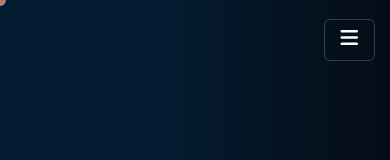
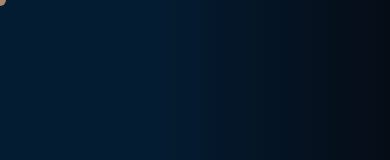
Before and after one commit to Marvel-Deone/my-portfolio, a Next.js app: page / in a window 390 px wide. Shown: the top 160 px of the page. Built offline with nearby package versions, Linux system fonts and the light colour scheme.

Commit message:
update: updated the hero section

```diff
--- a/app/layout.tsx
+++ b/app/layout.tsx
@@ -27,11 +27,13 @@ export default function RootLayout({
   return (
     <html lang="en">
       <head>
+        {/* <link rel="stylesheet" href="/f_logo.png" /> */}
+        <link rel="icon" href="/icon.png" />
         <link rel="preconnect" href="https://fonts.googleapis.com"></link>
         <link rel="preconnect" href="https://fonts.gstatic.com"></link>
+        <link rel="stylesheet" href="https://unpkg.com/aos@next/dist/aos.css" />
         <link rel="stylesheet" href="https://cdnjs.cloudflare.com/ajax/libs/font-awesome/6.7.2/css/all.min.css" integrity="sha512-Evv84Mr4kqVGRNSgIGL/F/aIDqQb7xQ2vcrdIwxfjThSH8CSR7PBEakCr51Ck+w+/U6swU2Im1vVX0SVk9ABhg==" crossOrigin="anonymous" referrerPolicy="no-referrer" />
         <link href="https://fonts.googleapis.com/css2?family=Roboto:ital,wght@0,100;0,300;0,400;0,500;0,700;0,900;1,100;1,300;1,400;1,500;1,700;1,900&family=Space+Grotesk:wght@300..700&display=swap" rel="stylesheet"></link>
-        <link rel="stylesheet" href="https://unpkg.com/aos@next/dist/aos.css" />
         <script src="/script.js"></script>
         {/* <link rel="preconnect" href="https://fonts.googleapis.com"></link>
       <link rel="preconnect" href="https://fonts.gstatic.com"></link>
--- a/app/page.tsx
+++ b/app/page.tsx
@@ -67,17 +67,16 @@ const Home = () => {
               <li className="hover:text-white cursor-pointer" data-aos="fade-up" data-aos-duration="1500" data-aos-delay="200"><a href="" className="relative transition duration-300 font-[500] links-before">About Me</a></li>
               <li className="hover:text-white cursor-pointer" data-aos="fade-up" data-aos-duration="1500" data-aos-delay="300"><a href="" className="relative transition duration-300 font-[500] links-before">Projects</a></li>
               <li className="hover:text-white cursor-pointer" data-aos="fade-up" data-aos-duration="1500" data-aos-delay="400"><a href="" className="relative transition duration-300 font-[500] links-before">Services</a></li>
-              <li className="hover:text-white cursor-pointer" data-aos="fade-up" data-aos-duration="1500" data-aos-delay="500"><a href="" className="relative transition duration-300 font-[500] links-before">Services</a></li>
             </ul>
 
-            <div className='flex items-center' data-aos="fade-up" data-aos-duration="1500" data-aos-delay="600">
+            <div className='flex items-center' data-aos="fade-up" data-aos-duration="1500" data-aos-delay="500">
               <button className="hidden lg:flex bg-blue-500 px-[30px] py-[13px] rounded-full border-[2px] border-blue-500 hover:bg-black hover:border-white transition-all duration-[.35s] ease-linear">
                 Let's Talk
               </button>
             </div>
           </div>
           {/* Menu Icon */}
-          {!open ? <div className="lg:hidden bg-transparent border border-[#373d45] py-2 px-4 rounded-md cursor-pointer absolute right-[15px] top-[19px]" onClick={() => setOpen(true)}>
+          {!open ? <div data-aos="fade-up" data-aos-duration="1500" data-aos-delay="600" className="lg:hidden bg-transparent border border-[#373d45] py-2 px-4 rounded-md cursor-pointer absolute right-[15px] top-[19px]" onClick={() => setOpen(true)}>
             <i className="fa-solid fa-bars text-[20px]"></i>
           </div> : <div className="lg:hidden bg-transparent border border-[#373d45] py-2 px-4 rounded-md cursor-pointer absolute right-[15px] top-[19px]" onClick={() => setOpen(false)}>
             <i className=" fa-solid fa-xmark text-[20px] mt-1"></i>
```
Also changed, not shown: public/images/icon.png (renamed from public/images/f_logo.png).
